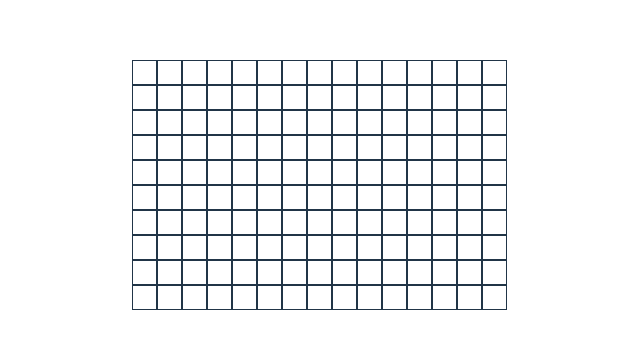
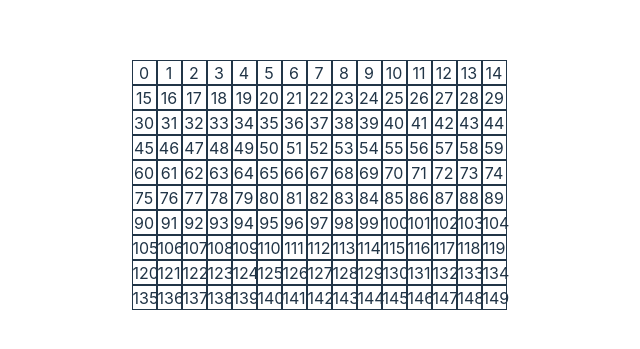
Before and after one commit to canavan-a/vitesweeper, a React (Vite) app: page / in a window 1280 px wide. Shown: the part 215-564 px from the top of the page, without its empty margins (321-961 px from the left). Built offline with nearby package versions, Linux system fonts and the light colour scheme.

Commit message:
generate bomb list, nodes know when to display a bomb

```diff
--- a/src/App.jsx
+++ b/src/App.jsx
@@ -6,13 +6,25 @@ import Cell from './components/cell'
 function App() {
   const [xSize, setXSize] = useState(15);
   const [ySize, setYSize] = useState(10);
+  const [totalBombs, setTotalBombs] = useState(20);
+  const [bombList, setBombList] = useState([]);
   const [board, setBoard] = useState([]);
   useEffect(() => {
     const tempBoard = Array.from({ length: ySize }, () =>
       Array.from({ length: xSize }, () => null)
     );
     setBoard(tempBoard);
+    generateBombList();
   }, [xSize, ySize]);
+
+  const generateBombList = () => {
+    const allValues = Array.from({ length: xSize*ySize - 1}, (_, i) => i);
+    for (let i = allValues.length - 1; i > 0; i--) {
+      const j = Math.floor(Math.random() * (i + 1));
+      [allValues[i], allValues[j]] = [allValues[j], allValues[i]];
+    }
+    setBombList(allValues.slice(0, totalBombs));
+  }
 
   return (
     <>
@@ -22,7 +34,8 @@ function App() {
           <div key={rowIndex} className="row" style={{display:'flex',
           justifyContent: 'center'}}>
             {row.map((cell, columnIndex) => (
-              <Cell key={columnIndex} x={columnIndex} y={rowIndex}></Cell>
+              <Cell key={(rowIndex*xSize)+columnIndex} x={columnIndex} y={rowIndex} id={(rowIndex*xSize)+columnIndex}
+                    bombList={bombList}></Cell>
             ))}
           </div>
         ))}
--- a/src/components/Cell.jsx
+++ b/src/components/Cell.jsx
@@ -3,10 +3,13 @@ import { useState } from 'react'
 const Cell = (props) => {
     const { x } = props;
     const { y } = props;
+    const { id } =  props;
+    const { bombList } = props;
 
     const [open, setOpen] = useState(false);
 
     const openCell = () =>{
+        console.log(`${x} and ${y}`);
         setOpen(true);
     }
 
@@ -14,11 +17,11 @@ const Cell = (props) => {
         <>
             {open?(
             <div  style={{ width: 25, height: 25, backgroundColor: 'aaa', borderColor: 'fff', borderWidth: 1, margin: 'auto' }}>
-                💣
+                {bombList.includes(id) ? '💣':''}
             </div>
             ):(
                 <div onClick={openCell} style={{ width: 25, height: 25, backgroundColor: 'ggg', borderColor: 'fff', borderWidth: 1, margin: 'auto' }}>
-
+                {id}
             </div>
             )}
         </>
```
Also changed, not shown: src/context/GameContext.js (added), 1 other file (tests, documents, lock files or other folders).
